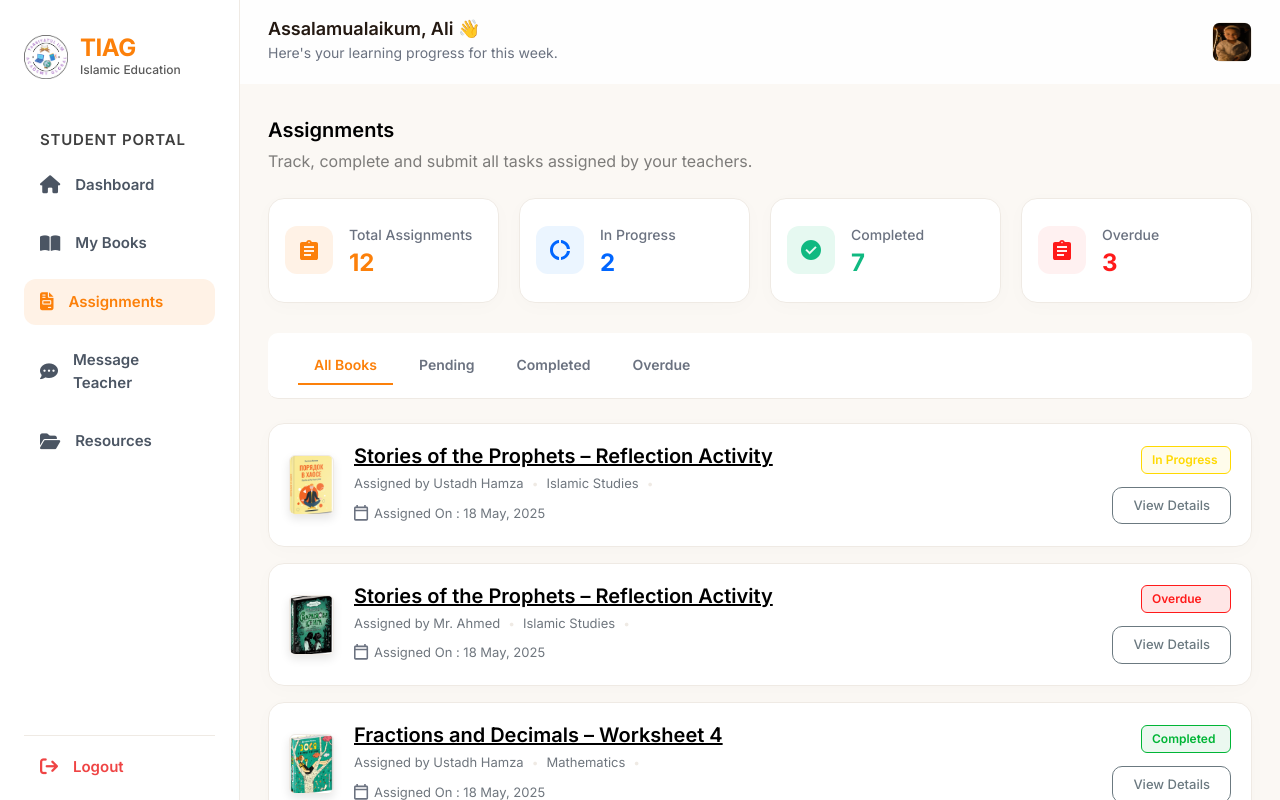
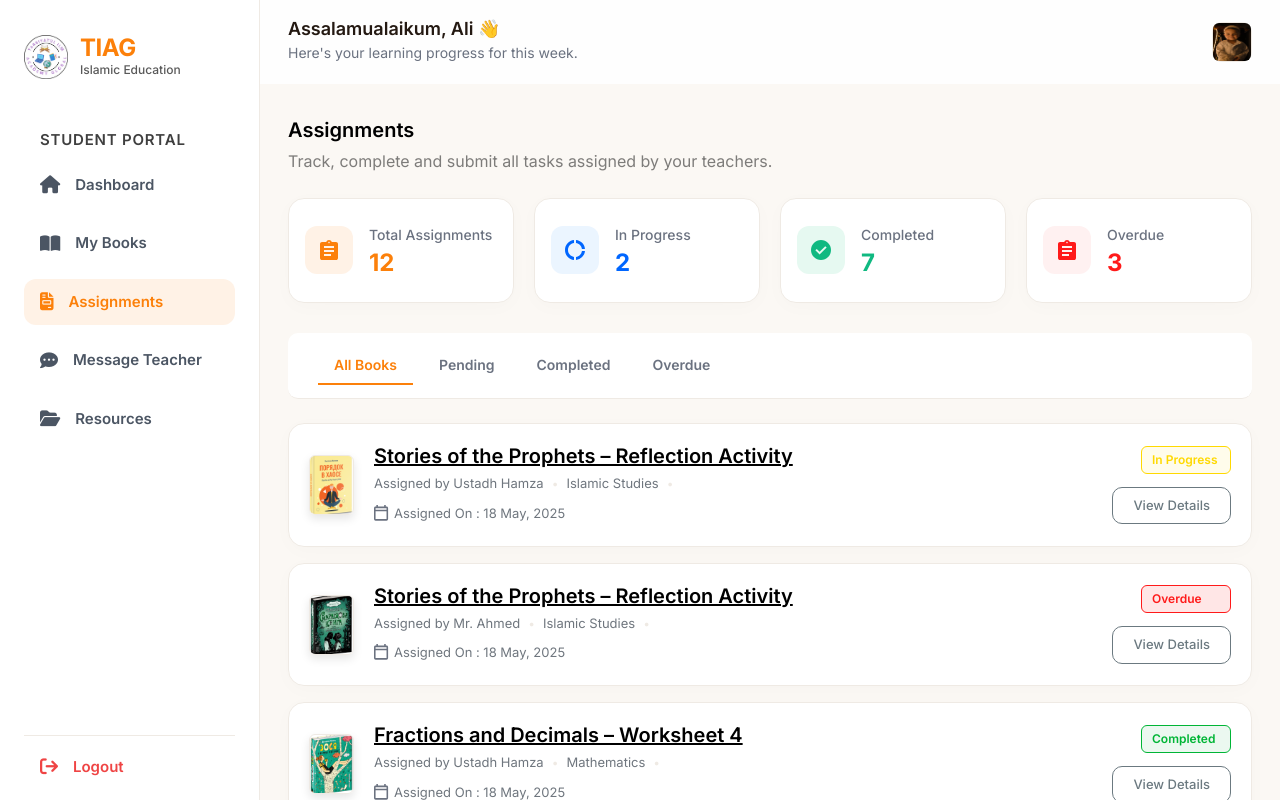
Before and after one commit to gagan947/tarbiyatul, an Angular app: page /student/assignments in a window 1280 px wide. Built offline with nearby package versions, Linux system fonts and the light colour scheme.

Commit message:
design changes

```diff
--- a/src/app/component/parent-portal/parent-portal/parent-portal.component.css
+++ b/src/app/component/parent-portal/parent-portal/parent-portal.component.css
@@ -426,7 +426,7 @@
 /* Layout responsiveness */
 @media (max-width: 1400px) {
   .portal-container {
-    grid-template-columns: 240px 1fr;
+    grid-template-columns: 260px 1fr;
   }
 
   .portal-profile-panel {
--- a/src/app/component/student-portel/std-portal/std-portal.component.css
+++ b/src/app/component/student-portel/std-portal/std-portal.component.css
@@ -425,7 +425,7 @@
 /* Layout responsiveness */
 @media (max-width: 1400px) {
   .portal-container {
-    grid-template-columns: 240px 1fr;
+    grid-template-columns: 260px 1fr;
   }
 
   .portal-profile-panel {
--- a/src/app/component/teacher-portal/teacher-portal/teacher-portal.component.css
+++ b/src/app/component/teacher-portal/teacher-portal/teacher-portal.component.css
@@ -452,7 +452,7 @@
 /* Layout responsiveness */
 @media (max-width: 1400px) {
   .portal-container {
-    grid-template-columns: 240px 1fr;
+    grid-template-columns: 260px 1fr;
   }
 
   .portal-profile-panel {
```
